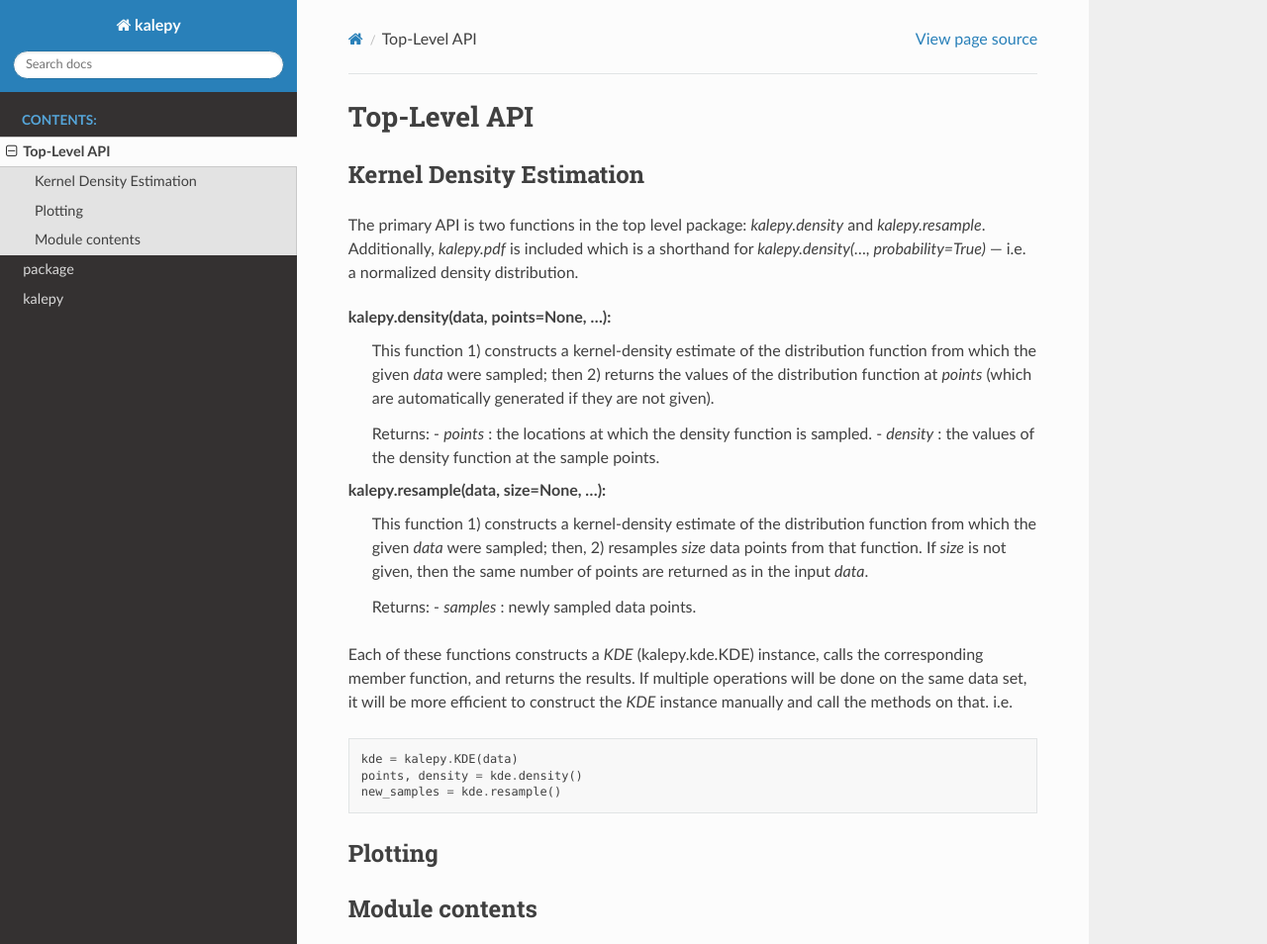
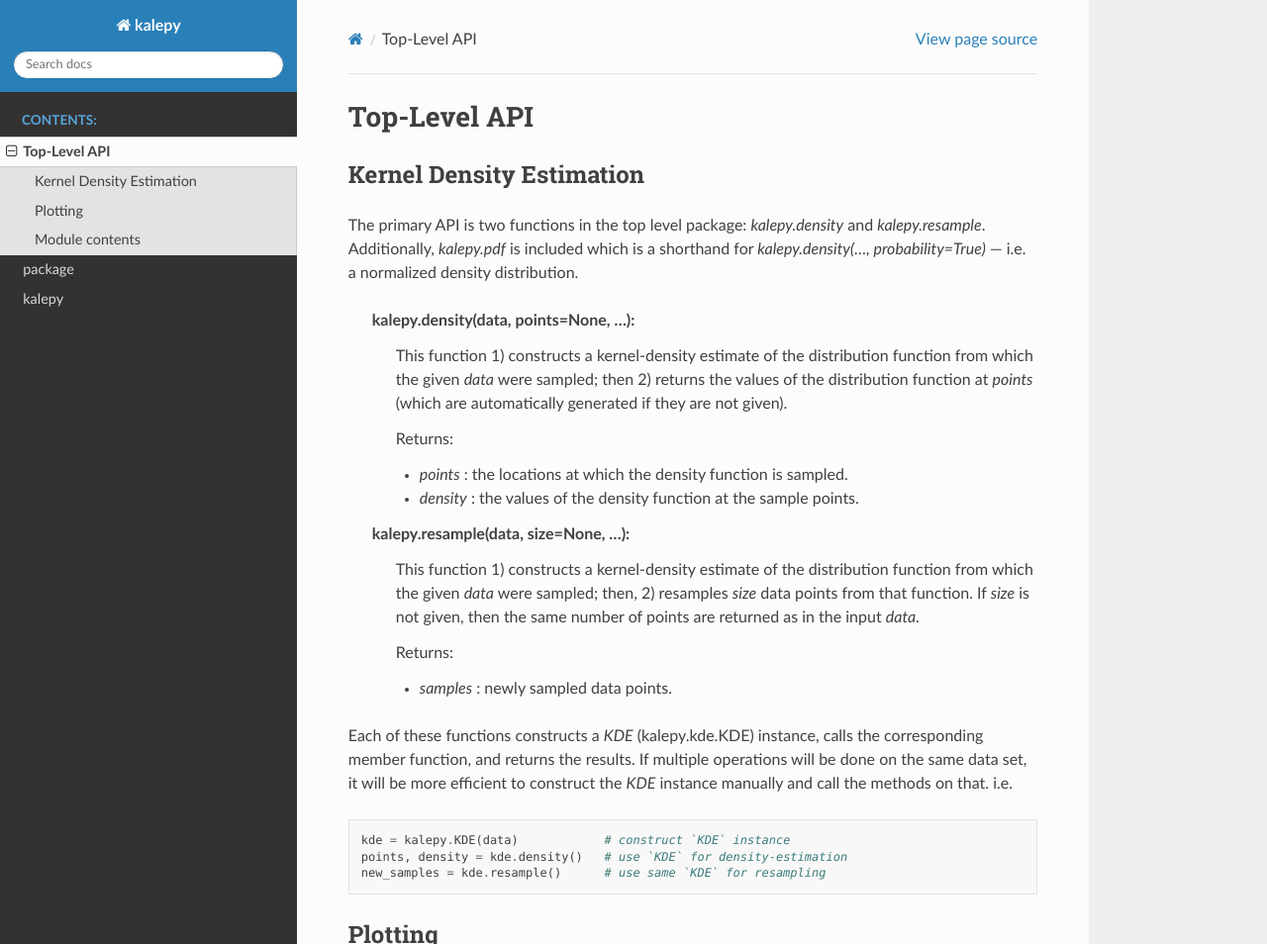
Before and after one commit to lzkelley/kalepy, a Sphinx documentation site: the page built from docs/source/api.rst, in a window 1280 px wide and 1329 px high, cut to the strip 0-954 px from the top of the window. Shown: the whole strip at 99% size. Built offline with Sphinx 7.4.7 and the Read the Docs theme 2.0.0, drawn with Linux system fonts in a browser that asks for light colours; pages that are not in the unit, such as notebooks, are missing from menus.

Commit message:
Minor cleanup

```diff
--- a/docs/source/api.rst
+++ b/docs/source/api.rst
@@ -6,26 +6,31 @@ Kernel Density Estimation
 
 The primary API is two functions in the top level package: `kalepy.density` and `kalepy.resample`.  Additionally, `kalepy.pdf` is included which is a shorthand for `kalepy.density(..., probability=True)` --- i.e. a normalized density distribution.
 
-kalepy.density(data, points=None, ...):
-    This function 1) constructs a kernel-density estimate of the distribution function from which the given `data` were sampled; then 2) returns the values of the distribution function at `points` (which are automatically generated if they are not given).
 
-    Returns:
-    - `points` : the locations at which the density function is sampled.
-    - `density` : the values of the density function at the sample points.
+   kalepy.density(data, points=None, ...):
+       This function 1) constructs a kernel-density estimate of the distribution function from which the given `data` were sampled; then 2) returns the values of the distribution function at `points` (which are automatically generated if they are not given).
 
-kalepy.resample(data, size=None, ...):
-     This function 1) constructs a kernel-density estimate of the distribution function from which the given `data` were sampled; then, 2) resamples `size` data points from that function.  If `size` is not given, then the same number of points are returned as in the input `data`.
+       Returns:
 
-     Returns:
-     - `samples` : newly sampled data points.
+       * `points` : the locations at which the density function is sampled.
+       * `density` : the values of the density function at the sample points.
+
+
+   kalepy.resample(data, size=None, ...):
+        This function 1) constructs a kernel-density estimate of the distribution function from which the given `data` were sampled; then, 2) resamples `size` data points from that function.  If `size` is not given, then the same number of points are returned as in the input `data`.
+
+        Returns:
+
+        * `samples` : newly sampled data points.
+
 
 Each of these functions constructs a `KDE` (kalepy.kde.KDE) instance, calls the corresponding member function, and returns the results.  If multiple operations will be done on the same data set, it will be more efficient to construct the `KDE` instance manually and call the methods on that.  i.e.
 
 .. code-block:: python
 
-    kde = kalepy.KDE(data)
-    points, density = kde.density()
-    new_samples = kde.resample()
+    kde = kalepy.KDE(data)            # construct `KDE` instance
+    points, density = kde.density()   # use `KDE` for density-estimation
+    new_samples = kde.resample()      # use same `KDE` for resampling
 
 
 Plotting
```
Also changed, not shown: kalepy/__init__.py (+6 -2 lines), 4 other files.
